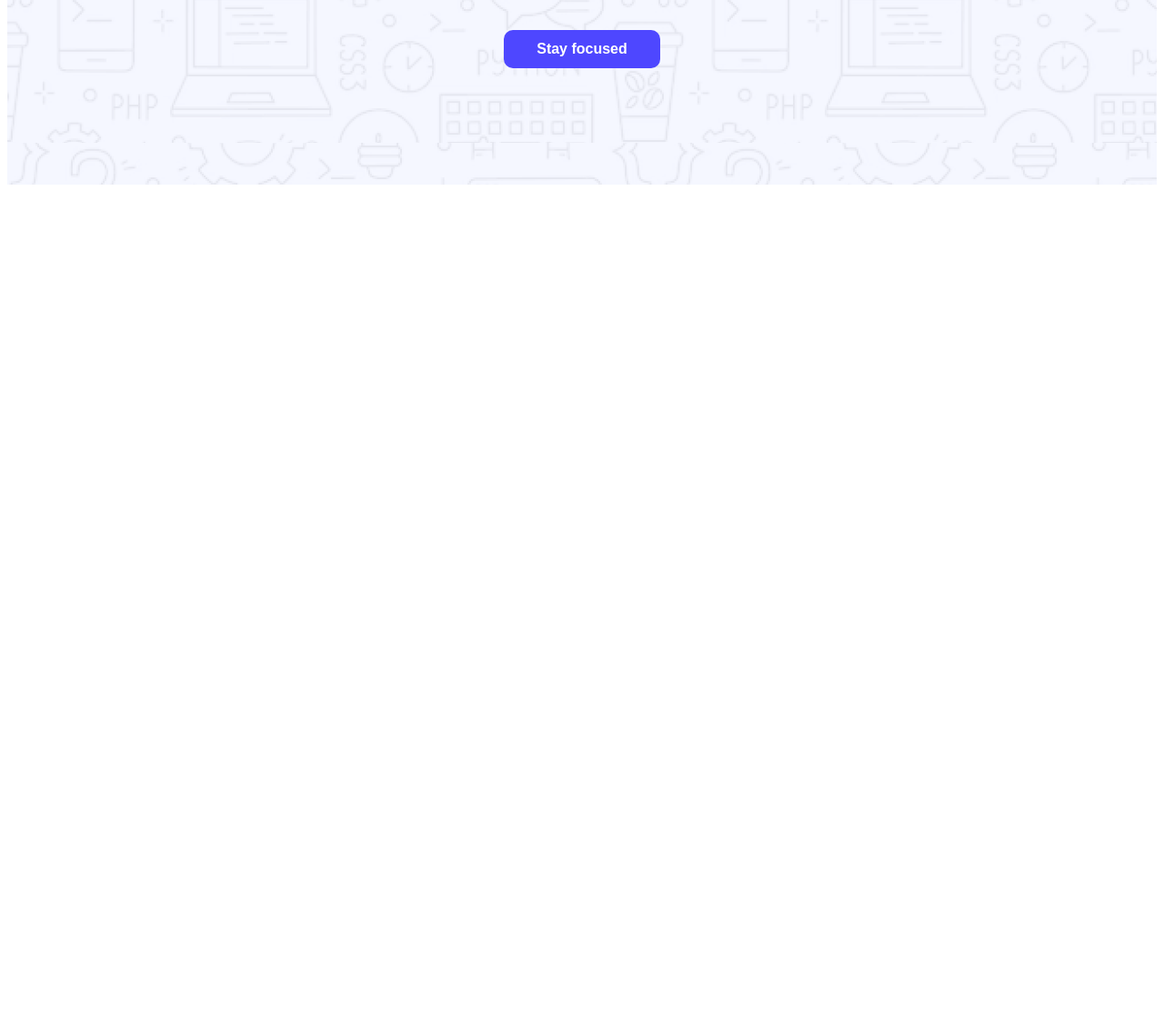
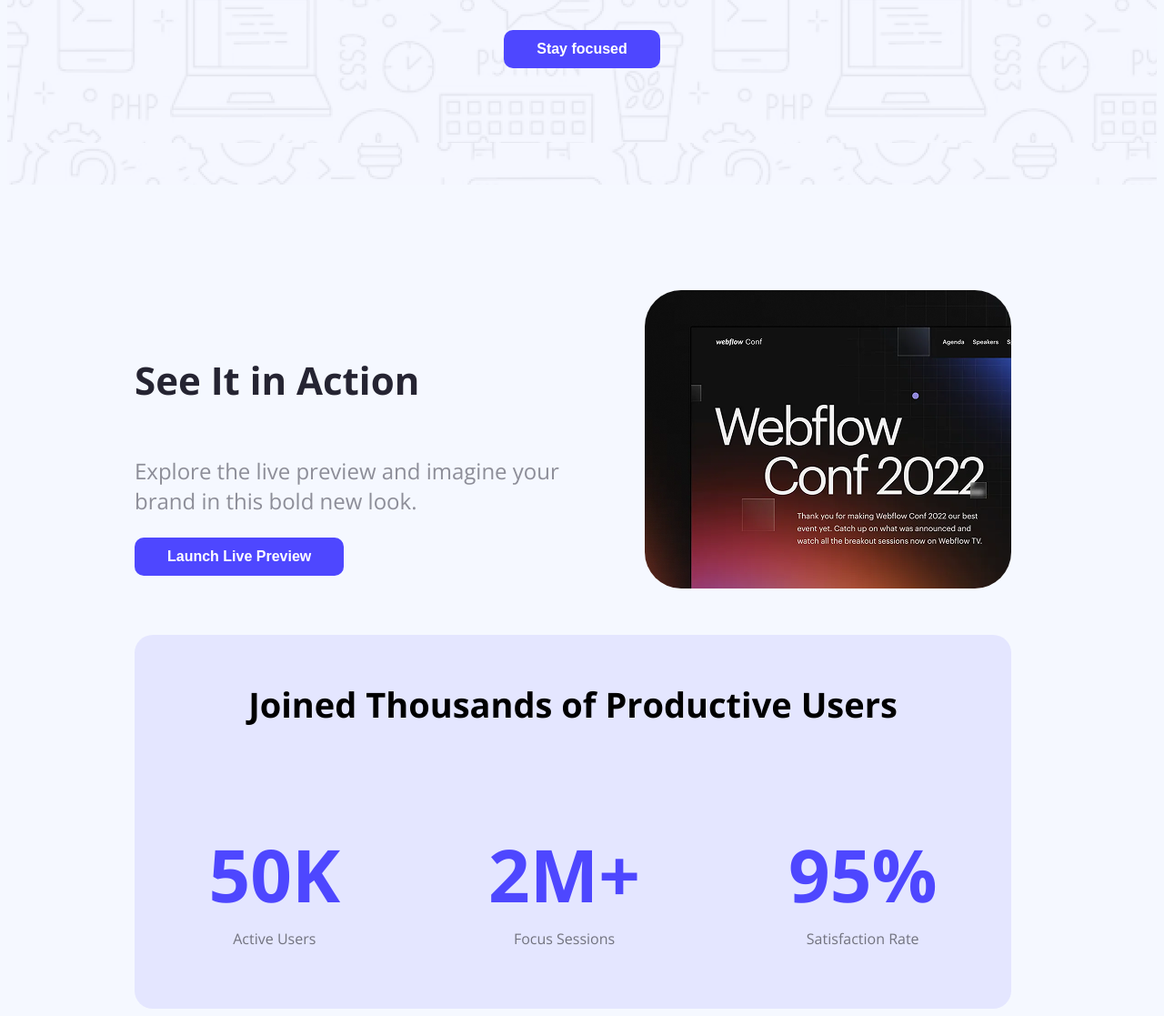
Before and after one commit to MdSakibUddin/assignment-1, a plain HTML site: page index.html in a window 1280 px wide. Shown: the part 503-1620 px from the top of the page at 91% size. Before the commit the page ends 800 px from the top, so only its background shows below. Drawn offline with nearby package versions, Linux system fonts and the light colour scheme.

Commit message:
in main productive user section done

```diff
--- a/index.html
+++ b/index.html
@@ -27,9 +27,36 @@
     </header>
     <!-- Header End -->
     <main>
-        <section>
+    <!-- Action Sections Starts     -->
+        <section class="action">
+            <div class="action-section">
+                <h4 class="action-title">See It in Action</h4>
+                <p class="action-description">Explore the live preview and imagine your <br> brand in this bold new look.</p>
+                <a href=""><button class="btn-primary">Launch Live Preview</button></a>
+            </div>
+            <img class="action-img" src="image/wc-mini.png" alt="">
+        </section>
+        <!-- Action section Ends -->
 
-        </section>
+    <!-- Productive User Section Starts     -->
+         <section class="productive-user-section">
+            <h4 class="productive-user-title">Joined Thousands of Productive Users</h4>
+            <div class="productive-user-all-items">
+                <div class="productive-user-items">
+                <h1 class="productive-user-titles">50K</h1>
+                <p class="productive-user-description">Active Users</p>
+             </div>
+             <div class="productive-user-items">
+                <h1 class="productive-user-titles">2M+</h1>
+                <p class="productive-user-description">Focus Sessions</p>
+             </div>
+             <div class="productive-user-items">
+                <h1 class="productive-user-titles">95%</h1>
+                <p class="productive-user-description">Satisfaction Rate</p>
+             </div>
+            </div>
+            <section class="feedback section"></section>
+         </section>
 
     </main>
     <footer>
--- a/styles/index.css
+++ b/styles/index.css
@@ -12,6 +12,7 @@
 }
 
 .secondary-bg{
+    background-color: #f5f8ff;
     border-radius: 10px;
 }
 
@@ -58,3 +59,60 @@ nav{
     text-align: center;
     margin-top: 158px;
 }
+
+/* Action section css  */
+
+.action{
+    display: flex;
+    align-items: center;
+    justify-content:space-between;
+    margin-left: 140px;
+    margin-right: 160px;
+    padding-top: 116px;
+}
+
+.action-title{
+    color: #252432;
+    font-weight: bold;
+    font-size: 42px;
+}
+
+.action-description{
+    font-weight: 400;
+    font-size: 24px;
+    color: rgba(37, 36, 50, 0.5);
+}
+.action-img{
+    border-radius: 40px;
+}
+
+/* Productive User Css starts */
+.productive-user-section{
+    text-align: center;
+    background-color: rgba(78, 71, 255, 0.1);
+    margin: 0px 160px 0px 140px;
+    border-radius: 20px;
+}
+.productive-user-title{
+    font-weight: bold;
+    font-size: 38px;
+    padding-top: 50px;
+    padding-bottom: 50px;
+    margin-bottom: -10px;
+}
+.productive-user-all-items{
+    display: flex;
+    align-items: center;
+    justify-content: space-around;
+    padding-bottom: 50px;
+
+}
+.productive-user-titles{
+    color: #4E47FF;
+    font-weight: bold;
+    font-size: 80px;
+    margin-bottom: -10px;
+}
+.productive-user-description{
+    color: rgba(0, 0, 0, 0.5);
+}
```
